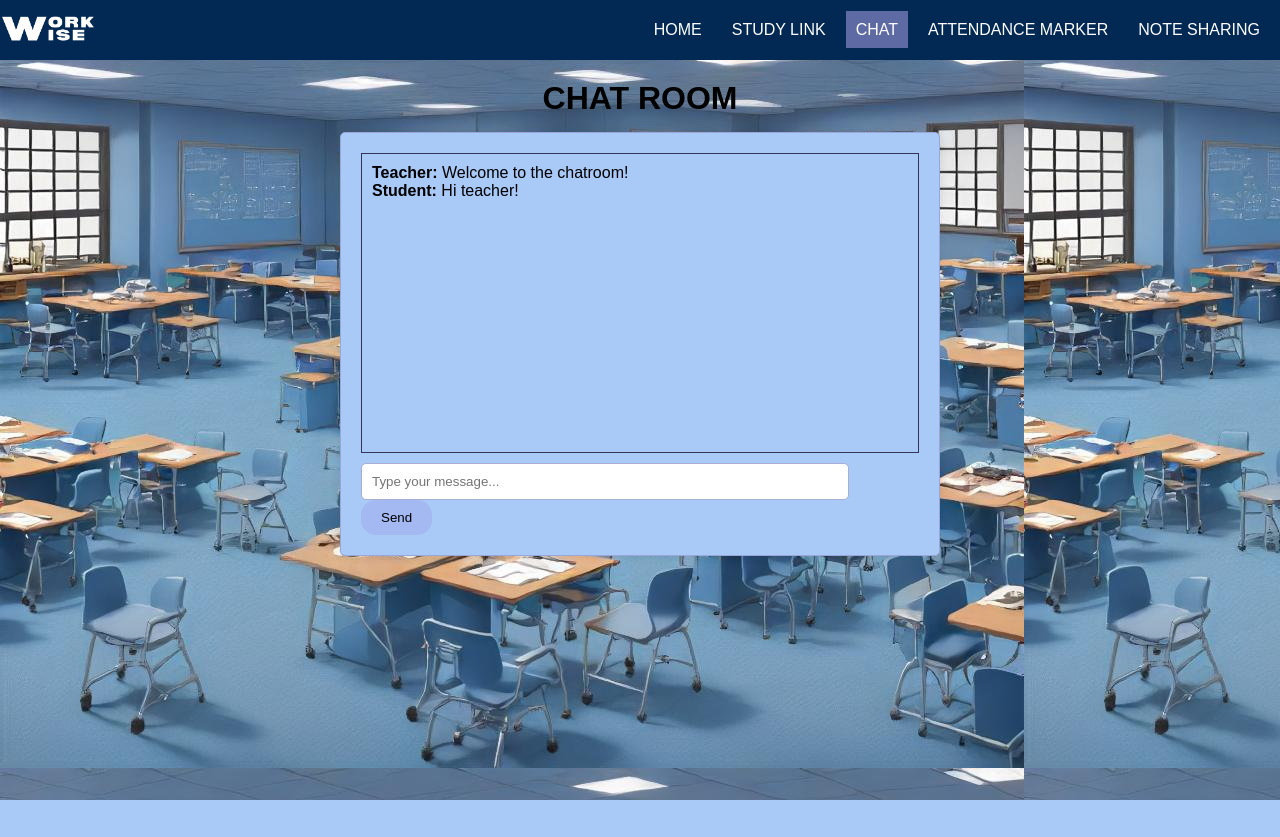
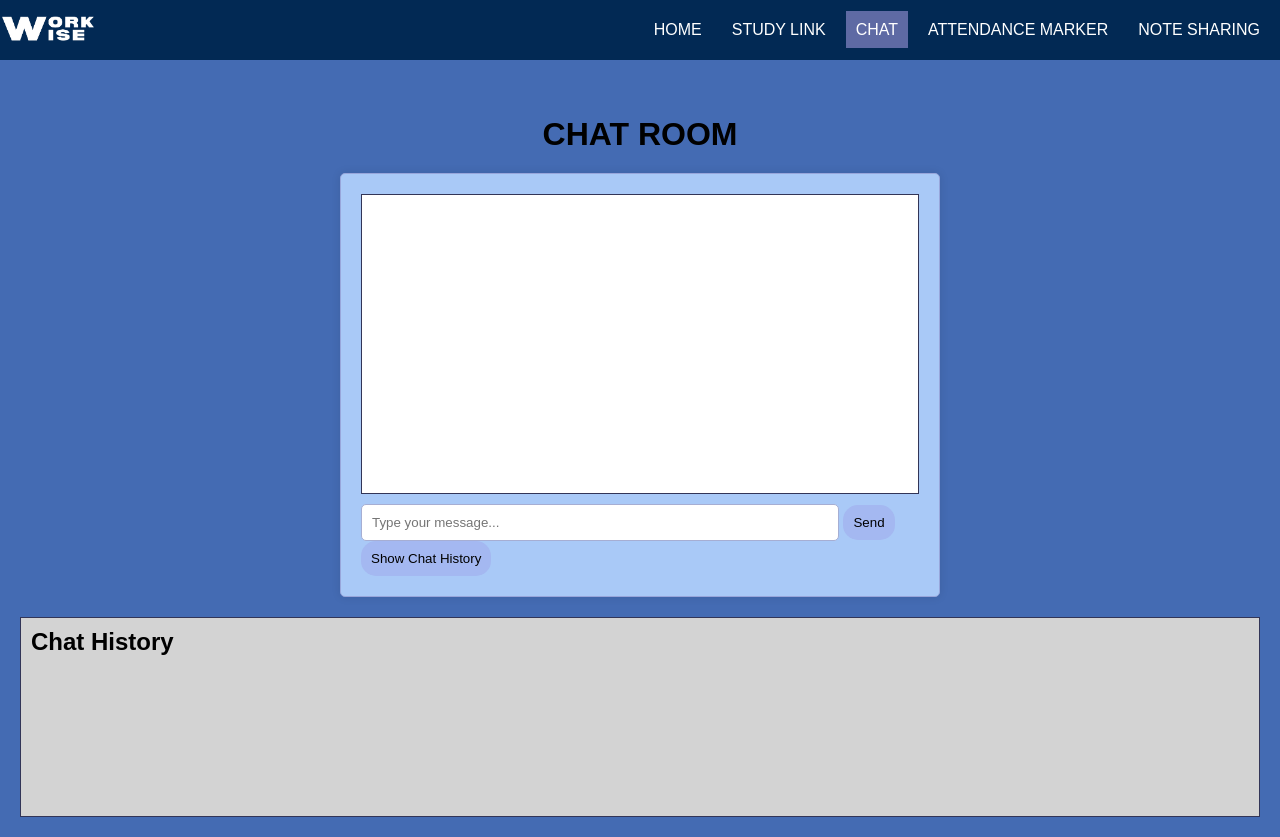
Before and after one commit to g-ash-y/WorkWise, a PHP site: page /chat.php in a window 1280 px wide. Before the commit the page ends 800 px from the top, so only its background shows below. Run offline with PHP 8.4, Linux system fonts and the light colour scheme; tables that the repository leaves empty or names only in its code hold one stand-in row (values such as "Sample post").

Commit message:
chat with history DONE

```diff
--- a/chat.php
+++ b/chat.php
@@ -1,20 +1,17 @@
 <?php
-// Part 1: Database Connection and Message Insertion
+// Database Connection
+$servername = "localhost";
+$username = "root";
+$password = "";
+$dbname = "learning management sys";
 
-$servername = "localhost"; // Change to your server
-$username = "root"; // Change to your database username
-$password = ""; // Change to your database password
-$dbname = "learning management sys"; // Your database name
-
-// Create a connection
 $conn = new mysqli($servername, $username, $password, $dbname);
 
-// Check connection
 if ($conn->connect_error) {
     die("Connection failed: " . $conn->connect_error);
 }
 
-// Insert the message into the "chatbox" table if POST data is present
+// Insert a message into the "chatbox" if POST data is present
 if (isset($_POST['message'])) {
     $chat = $_POST['message'];
     $date = date('Y-m-d'); // Current date
@@ -33,58 +30,83 @@ if (isset($_POST['message'])) {
     $stmt->close();
 }
 
-$conn->close(); // Close the database connection
+// Retrieve chat history from the "chatbox"
+$chat_history = [];
+$sql = "SELECT chat, date, time FROM chatbox ORDER BY date, time";
+$result = $conn->query($sql);
+
+if ($result->num_rows > 0) {
+    while ($row = $result->fetch_assoc()) {
+        $chat_history[] = array(
+            'chat' => $row['chat'],
+            'date' => $row['date'],
+            'time' => $row['time']
+        );
+    }
+}
+
+$conn->close();
 ?>
 
 <!DOCTYPE html>
 <html lang="en">
 <head>
     <meta charset="UTF-8">
-    <title>Teacher Chatroom</title>
+    <title>Chat Room</title>
     <style>
-        /* Part 2: CSS Styling */
         body {
-            background-image: url('classroom.jpeg');
             font-family: Arial, sans-serif;
-            margin: 0;
-            padding: 0;
             background-color: rgb(68, 107, 179);
+
+
         }
 
         .chat-container {
             max-width: 600px;
-            margin: 50px auto;
+            margin: 20px auto;
             padding: 20px;
             border: 1px solid #98a6db;
             border-radius: 5px;
-            box-shadow: 0 0 10px rgba(4, 1, 24, 0.1);
+            box-shadow: 0 0 10px rgba(0, 0, 0, 0.1);
             background-color: rgb(169, 201, 247);
-            margin-top: 10px;
         }
 
         .messages {
             height: 300px;
-            overflow-y: scroll;
+            overflow-y: auto;
             border: 1px solid #323557;
             padding: 10px;
             margin-bottom: 10px;
+            background-color: white;
+        }
+
+        .chat-history {
+            height: 200px;
+            overflow-y: auto;
+            border: 1px solid #323557;
+            padding: 10px;
+            background-color: lightgray;
+            margin-top: 10px;
         }
 
         input[type="text"] {
-            width: calc(100% - 70px);
+            width: calc(100% - 80px);
             padding: 10px;
-            margin-right: 10px;
             border: 1px solid #a6aed3;
             border-radius: 5px;
         }
 
         button {
-            padding: 10px 20px;
+            padding: 10px;
             background-color: rgb(164, 184, 241);
             color: black;
+            border-radius: 15px;
             border: none;
-            border-radius: 15px;
             cursor: pointer;
+        }
+
+        button:hover {
+            background-color: lightblue;
         }
         nav {
   background-color: #022954;
@@ -164,31 +186,37 @@ a:hover {
             </div>
         </nav>
     </div>
-    <h1 style="text-align: center; margin-top: 20px; margin-bottom: 15px;"><b>CHAT ROOM</b></h1>
+    <br>
+    <br>
+    <div style="padding: 20px;">
+    <h1 style="text-align: center;">CHAT ROOM</h1>
 
     <div class="chat-container">
+        <!-- Heading for the Chat Room -->
+
+
         <div class="messages" id="messages">
-            <!-- Messages will be appended here -->
+            <!-- Display new messages here -->
         </div>
+
         <input type="text" id="messageInput" placeholder="Type your message...">
         <button onclick="sendMessage()">Send</button>
+        <button onclick="showChatHistory()">Show Chat History</button> <!-- Button to fetch chat history -->
     </div>
 
+    <div class="chat-history" id="chatHistory">
+        <!-- Heading for the Chat History -->
+        <h2>Chat History</h2>
+
+        <!-- Display chat history here -->
+    </div>
+    </div>
     <script>
-        // Part 3: JavaScript for Chat Functionality
-        const messagesData = [
-            { sender: 'Teacher', content: 'Welcome to the chatroom!' },
-            { sender: 'Student', content: 'Hi teacher!' }
-        ];
-
-        function displayMessages() {
+        function appendMessage(date, time, content) {
             const messagesContainer = document.getElementById('messages');
-            messagesContainer.innerHTML = '';
-            messagesData.forEach(message => {
-                const messageDiv = document.createElement('div');
-                messageDiv.innerHTML = `<strong>${message.sender}:</strong> ${message.content}`;
-                messagesContainer.appendChild(messageDiv);
-            });
+            const messageDiv = document.createElement('div');
+            messageDiv.innerHTML = `<strong>${date} ${time}:</strong> ${content}`;
+            messagesContainer.appendChild(messageDiv);
         }
 
         function sendMessage() {
@@ -206,15 +234,27 @@ a:hover {
                 .then(response => response.text())
                 .then(data => {
                     console.log(data);
-                    messagesData.push({ sender: 'Teacher', content: messageContent });
-                    displayMessages();
+                    const now = new Date();
+                    const date = now.toISOString().split('T')[0];
+                    const time = now.toLocaleTimeString();
+                    appendMessage(date, time, messageContent);
                     messageInput.value = ''; // Clear the input field
                 })
-                .catch(error => console.error('Error:', error));
+                .catch(error => console.error('Error sending message:', error));
             }
         }
 
-        displayMessages(); // Initialize the display
+        function showChatHistory() {
+            const chatHistory = <?php echo json_encode($chat_history); ?>; // Fetch chat history from PHP
+            const chatHistoryContainer = document.getElementById('chatHistory');
+
+            chatHistoryContainer.innerHTML = ''; // Clear existing chat history
+            chatHistory.forEach(chat => {
+                const chatDiv = document.createElement('div');
+                chatDiv.innerHTML = `<strong>${chat.date} ${chat.time}:</strong> ${chat.chat}`;
+                chatHistoryContainer.appendChild(chatDiv);
+            });
+        }
     </script>
 </body>
 </html>
```
